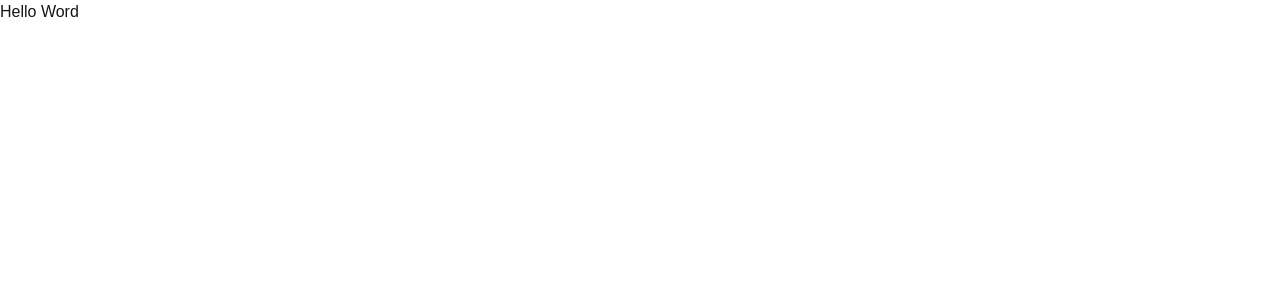
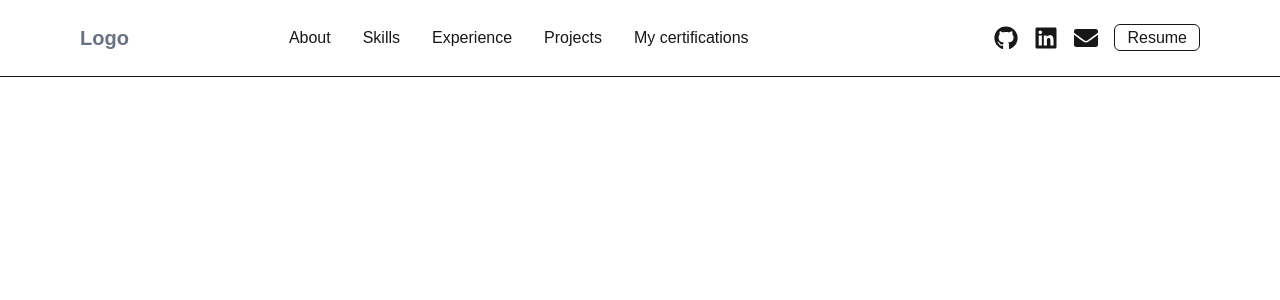
Before and after one commit to GabrielBerg4mini/new-repository, a Next.js app: page / in a window 1280 px wide. Shown: the top 300 px of the page. Built offline with nearby package versions, Linux system fonts and the light colour scheme.

Commit message:
[Feat: Layout] Integrate Header component into RootLayout and update Home component structure.

```diff
--- a/src/app/layout.tsx
+++ b/src/app/layout.tsx
@@ -1,6 +1,9 @@
 import type { Metadata } from "next";
 import { Geist, Geist_Mono } from "next/font/google";
 import "./globals.css";
+
+// Imports for Header component
+import { Header } from "@/components/layout/Header/Header";
 
 const geistSans = Geist({
   variable: "--font-geist-sans",
@@ -24,8 +27,14 @@ export default function RootLayout({
   children: React.ReactNode;
 }>) {
   return (
-    <html lang="en" className={`${geistSans.variable} ${geistMono.variable} h-full antialiased`}>
-      <body className="min-h-full flex flex-col">{children}</body>
+    <html
+      lang="en"
+      className={`${geistSans.variable} ${geistMono.variable} h-full antialiased scroll-smooth`}
+    >
+      <body className="min-h-full flex flex-col">
+        <Header />
+        {children}
+      </body>
     </html>
   );
 }
--- a/src/app/page.tsx
+++ b/src/app/page.tsx
@@ -1,5 +1,5 @@
 // import Image from "next/image";
 
 export default function Home() {
-  return <h1>Hello Word</h1>;
+  return <main></main>;
 }
```
